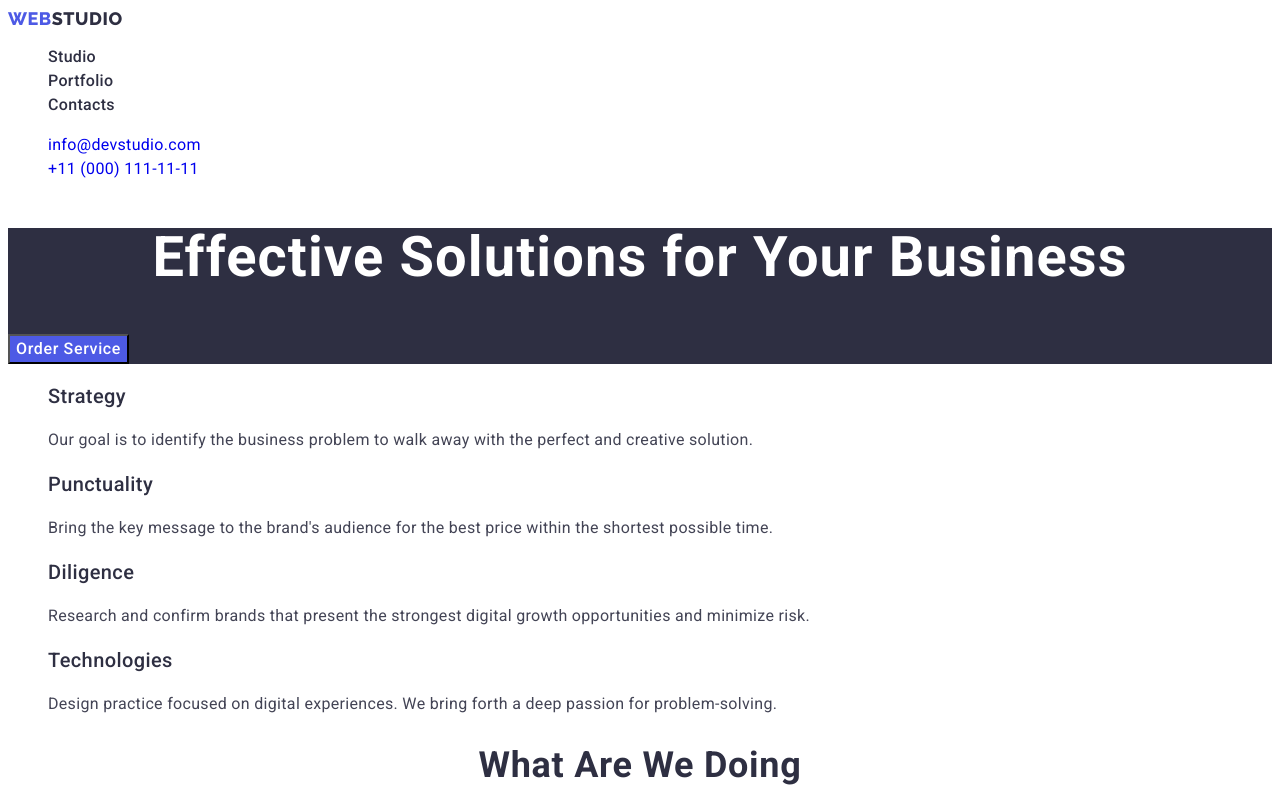
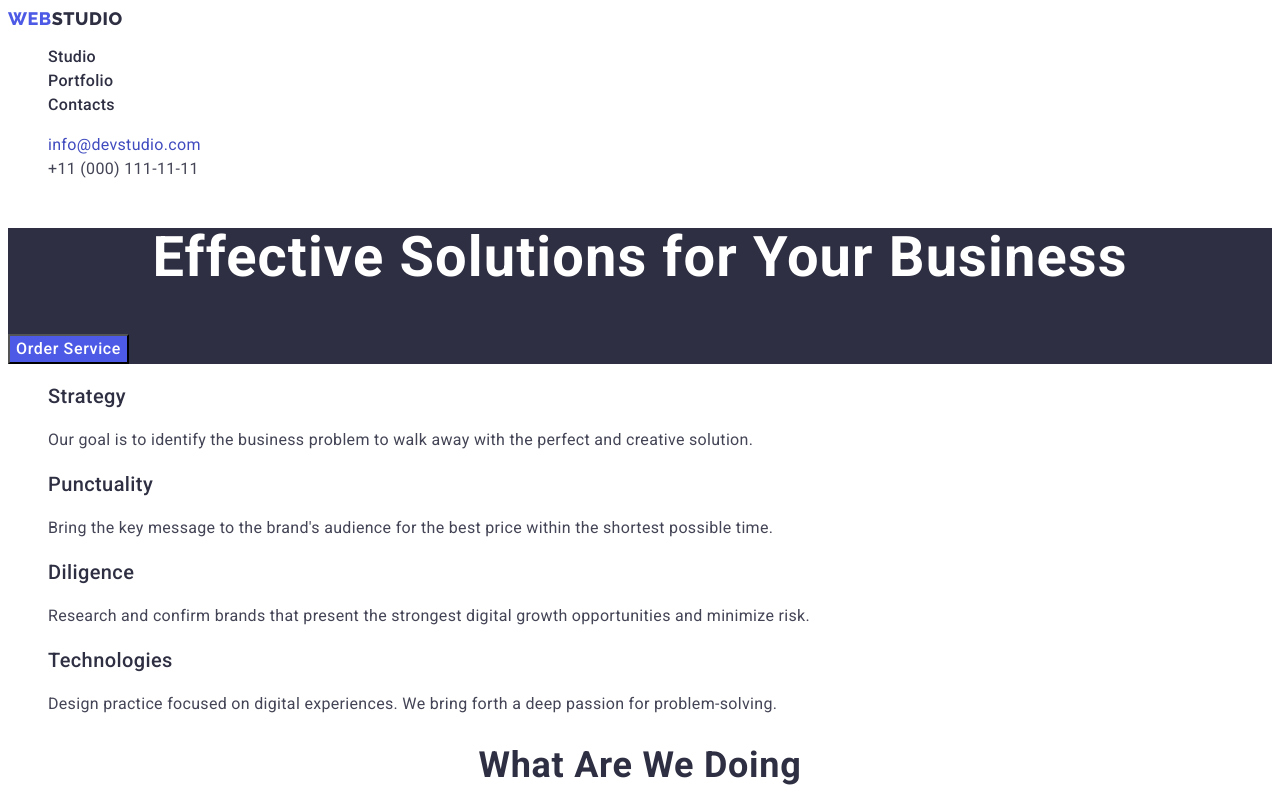
Before and after one commit to aleks-bchkv/goit-markup-hw-02, a plain HTML site: page index.html in a window 1280 px wide. In both pictures the pointer is over the link "info@devstudio.com". Shown: the top 800 px of the page. Drawn offline with Linux system fonts and the light colour scheme.

Commit message:
9:56 10/06

```diff
--- a/css/style.css
+++ b/css/style.css
@@ -82,14 +82,14 @@ font-style: normal;
     font-style: normal;
 } */
 
-.header-contacts .contacts-link {
+.header-contacts .link {
     font-style: normal;
     text-decoration: none;
     color: var(--primary-slate);
 }
 
-.header-contacts .contacts-link:hover,
-.header-contacts .contacts-link:focus {
+.header-contacts .link:hover,
+.header-contacts .link:focus {
     color: var(--secondary-active-ocean);
 }
 
```
